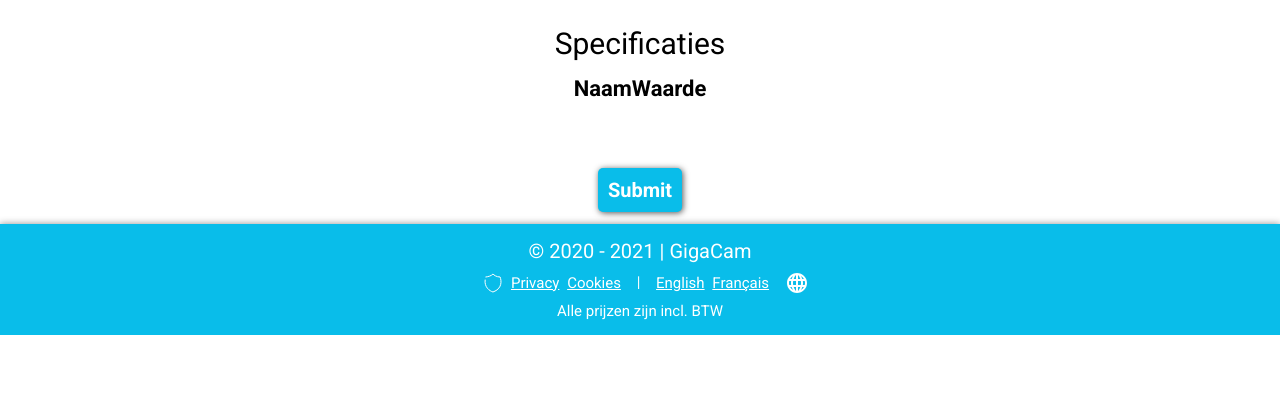
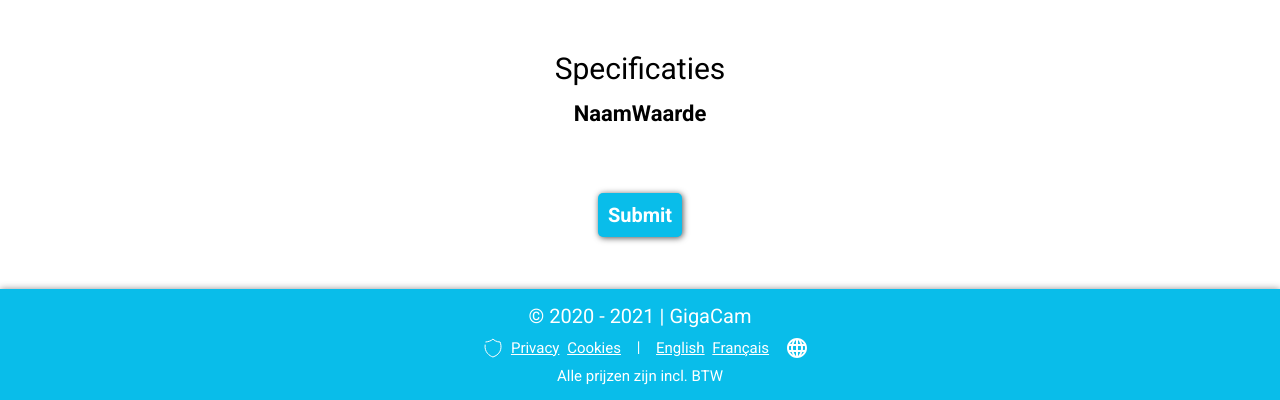
Before and after one commit to LanderVanlaer/webshop-gip-6INF, a PHP site: page /admin/add/article in a window 1280 px wide. Shown: the part 1203-1603 px from the top of the page. Before the commit the page ends 1538 px from the top, so only its background shows below. Run offline with PHP 8.4, Linux system fonts and the light colour scheme; the visitor is signed in with stand-in values (Sample User, id 1); lists and menus that the app fills with data are empty; style sheets or scripts are compiled from the project's sources.

Commit message:
Default styling

```diff
--- a/src/css/article.scss
+++ b/src/css/article.scss
@@ -2,6 +2,7 @@ main {
     font-size: 0;
 
     .product-name-logo {
+        margin-bottom: 2rem;
 
         > div {
             display: inline-block;
--- a/src/css/footer.scss
+++ b/src/css/footer.scss
@@ -3,6 +3,7 @@ footer {
     padding: .75rem 0;
     font-size: 1.5rem;
     text-align: center;
+    margin-top: 5rem;
 
     color: white;
     background-color: #09BDEA;
--- a/src/css/style.scss
+++ b/src/css/style.scss
@@ -46,10 +46,10 @@ a:active {
 }
 
 main {
-    padding-top: 66px;
+    padding-top: 2.5rem;
+    margin: 66px auto 0;
     width: 100vw;
     max-width: 1600px;
-    margin: 0 auto;
     min-height: 80vh;
 
     > h1 {
```
